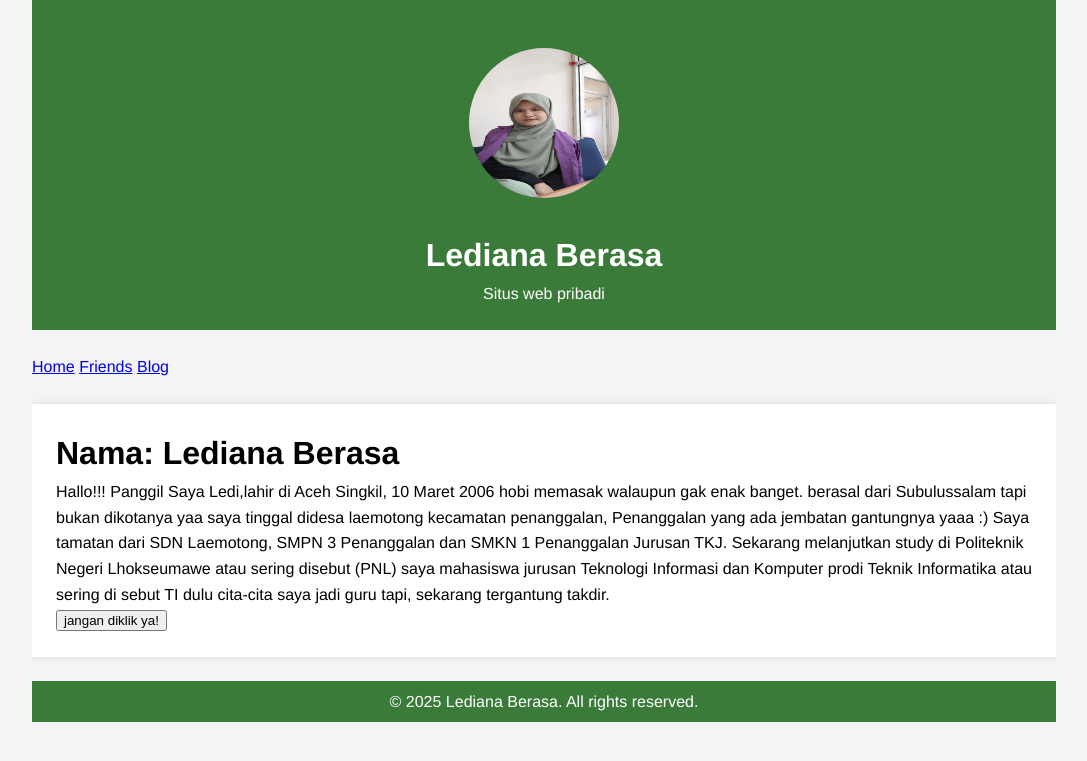
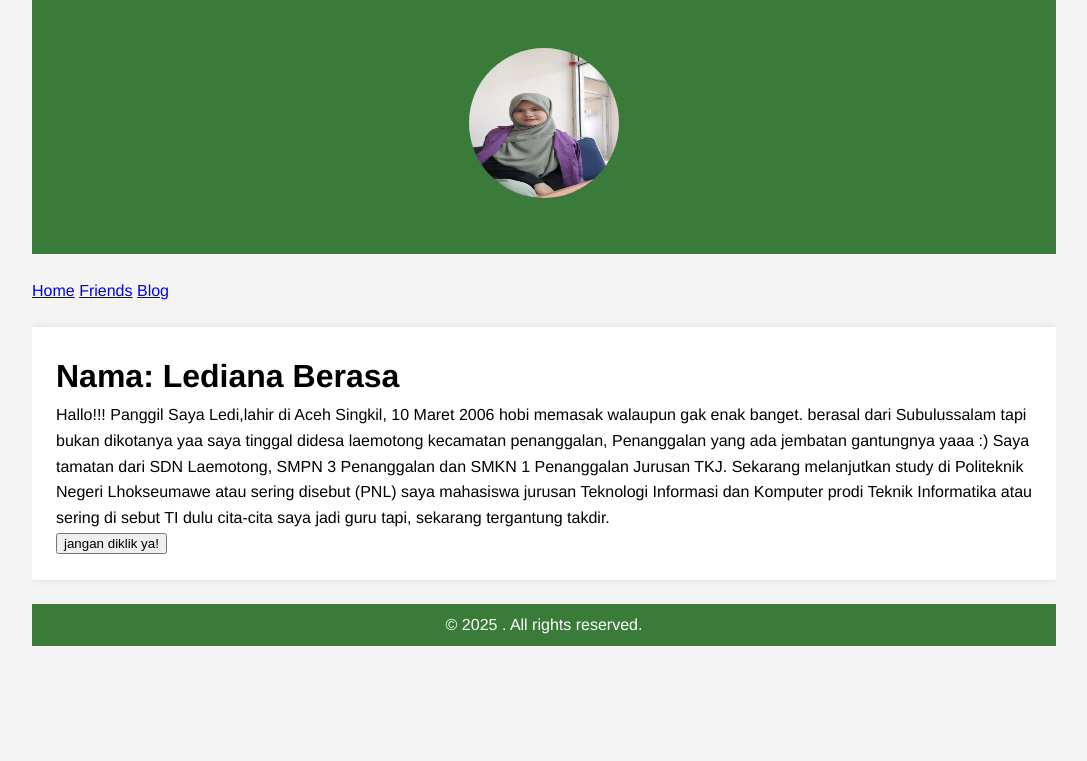
Before and after one commit to LedianaBerasa/ledianaberasa.github.io, a Jekyll site: the page built from index.html, in a window 1280 px wide. Shown: the top 761 px of the page, without its empty margins (96-1183 px from the left). Built offline with Jekyll 4.4.1, drawn with Linux system fonts in a browser that asks for light colours.

Commit message:
Update file

```diff
--- a/_config.yml
+++ b/_config.yml
@@ -1,6 +1,3 @@
-title: Lediana Berasa
-description: Situs web pribadi
-baseurl: "" # untuk GitHub Pages user site
 url: "https://ledianaberasa.github.io"
 
 plugins:
```
